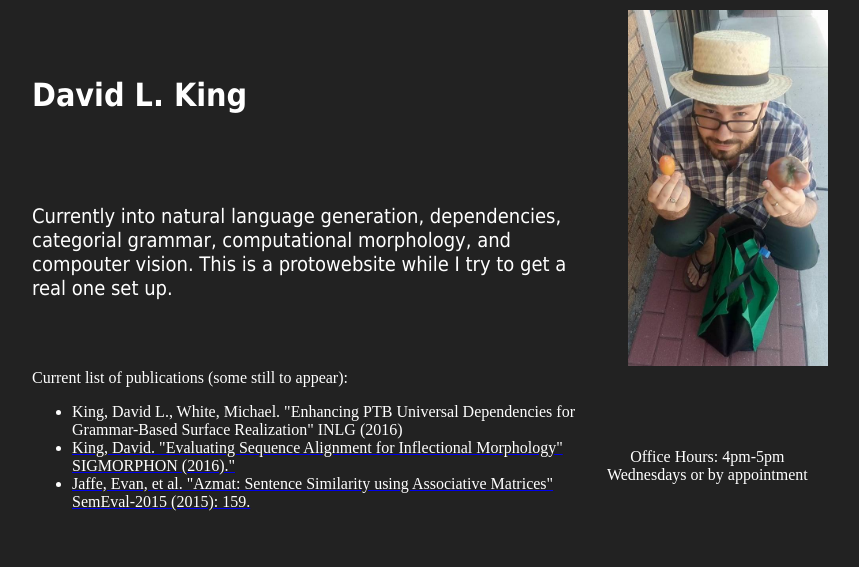
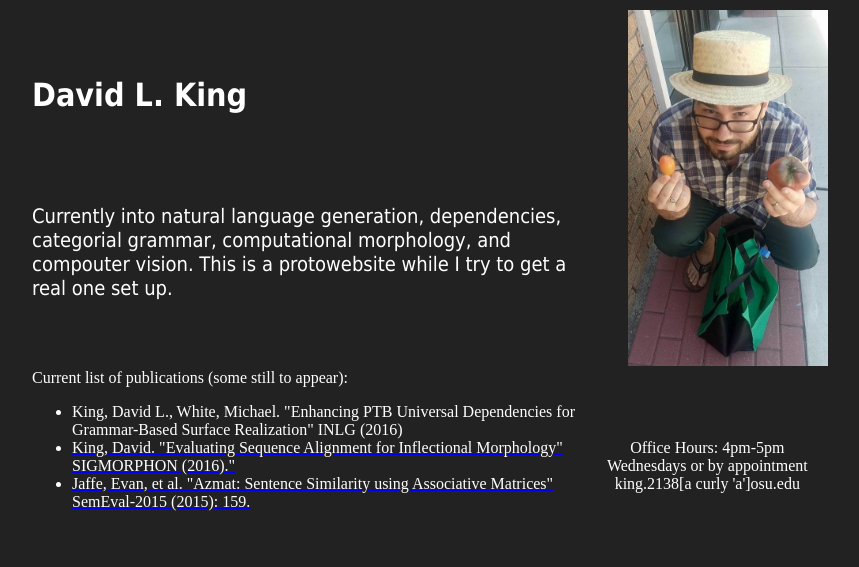
Before and after one commit to DavidLKing/DavidLKing.github.io, a plain HTML site: page index.html in a window 1280 px wide. Shown: the whole page, without its empty margins (210-1069 px from the left). Drawn offline with Linux system fonts and the light colour scheme.

Commit message:
added email

```diff
--- a/index.html
+++ b/index.html
@@ -44,7 +44,7 @@
 					</td>
 					<td style="text-align: center;">
 						<p>
-							Office Hours: 4pm-5pm Wednesdays&nbsp;<span style="text-align: right;">or by appointment</span></p>
+						Office Hours: 4pm-5pm Wednesdays&nbsp;<span style="text-align: right;">or by appointment<br>king.2138[a curly 'a']osu.edu</span></p>
 					</td>
 				</tr>
 			</tbody>
```
